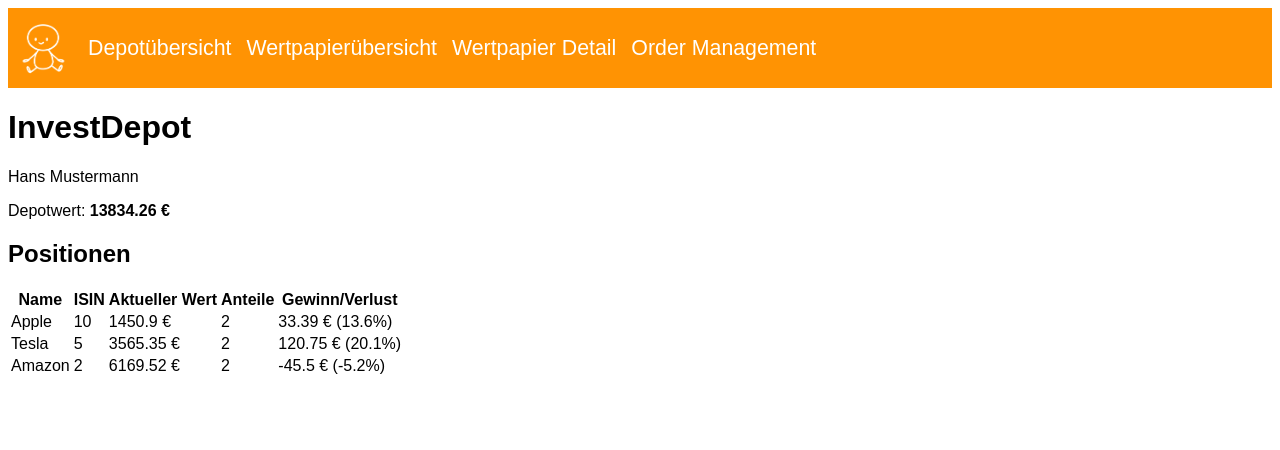
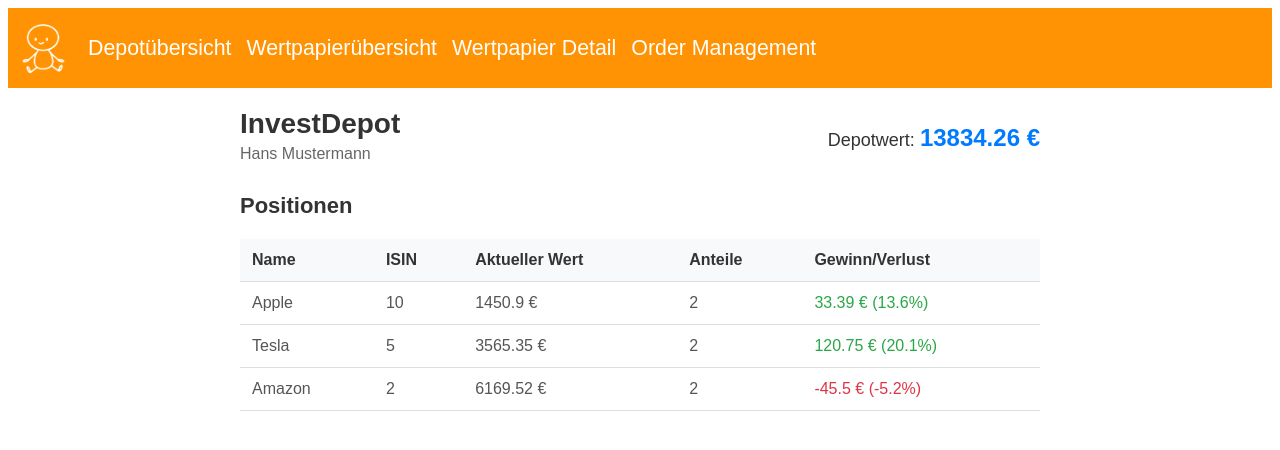
Before and after one commit to djthomann/FinancePepjekt, a Vue app in the folder frontend/: page /depot-uebersicht in a window 1280 px wide. Shown: the top 450 px of the page. Built offline with nearby package versions, Linux system fonts and the light colour scheme; the HTML template or start-up script is replaced by a standard one.

Commit message:
FEATURE: Add style to DepotUebersicht and WertpapierUebersicht

```diff
--- a/frontend/package.json
+++ b/frontend/package.json
@@ -28,6 +28,7 @@
     "eslint-plugin-vue": "^9.30.0",
     "npm-run-all2": "^7.0.1",
     "prettier": "^3.3.3",
+    "sass-embedded": "^1.83.1",
     "typescript": "~5.6.3",
     "vite": "^6.0.1",
     "vite-plugin-vue-devtools": "^7.6.5",
--- a/frontend/src/components/DepotUebersicht.vue
+++ b/frontend/src/components/DepotUebersicht.vue
@@ -1,11 +1,11 @@
 <template>
-      <div>
-            <div>
-                  <div>
+      <div class="invest-depot">
+            <div class="header">
+                  <div class="title">
                         <h1>InvestDepot</h1>
                         <p>Hans Mustermann</p>
                   </div>
-                  <div>
+                  <div class="total-value">
                         <p>Depotwert: <strong>{{ totalValue }} €</strong></p>
                   </div>
             </div>
@@ -56,3 +56,7 @@ export default {
 };
 
 </script>
+
+<style lang="scss">
+@use "./style.scss";
+</style>
--- a/frontend/src/components/WertpapierUebersicht.vue
+++ b/frontend/src/components/WertpapierUebersicht.vue
@@ -1,4 +1,5 @@
 <template>
+  <div class="invest-depot">
       <div>
             <h1>Wertpapiere</h1>
             <div id="searchField">
@@ -30,6 +31,7 @@
                   </tbody>
             </table>
       </div>
+  </div>
 </template>
 
 <script lang="ts" setup>
@@ -51,3 +53,7 @@ function searchContent() {
 }
 
 </script>
+
+<style lang="scss">
+@use "./style.scss";
+</style>
--- /dev/null
+++ b/frontend/src/components/style.scss
@@ -0,0 +1,101 @@
+.invest-depot {
+  font-family: Arial, sans-serif;
+  max-width: 800px;
+  margin: 0 auto;
+  padding: 20px;
+
+  .header, > div:first-child {
+    display: flex;
+    justify-content: space-between;
+    align-items: center;
+    margin-bottom: 30px;
+
+    .title, h1 {
+      font-size: 28px;
+      color: #333;
+      margin: 0;
+    }
+
+    p {
+      font-size: 16px;
+      color: #666;
+      margin: 5px 0 0;
+    }
+
+    .total-value {
+      p {
+        font-size: 18px;
+        color: #333;
+
+        strong {
+          font-size: 24px;
+          color: #007bff;
+        }
+      }
+    }
+  }
+
+  #searchField {
+    display: flex;
+    align-items: center;
+    gap: 10px;
+
+    input {
+      padding: 8px;
+      border: 1px solid #ccc;
+      border-radius: 4px;
+      font-size: 14px;
+    }
+
+    .details-button {
+      padding: 8px 15px;
+      background-color: #007bff;
+      color: white;
+      border: none;
+      border-radius: 4px;
+      cursor: pointer;
+      font-size: 14px;
+      transition: background-color 0.3s;
+
+      &:hover {
+        background-color: #0056b3;
+      }
+    }
+  }
+
+  h2 {
+    font-size: 22px;
+    color: #333;
+    margin-bottom: 15px;
+  }
+
+  table {
+    width: 100%;
+    border-collapse: collapse;
+    margin-top: 20px;
+
+    th, td {
+      padding: 12px;
+      text-align: left;
+      border-bottom: 1px solid #ddd;
+    }
+
+    th {
+      background-color: #f8f9fa;
+      font-weight: bold;
+      color: #333;
+    }
+
+    td {
+      color: #555;
+    }
+
+    .positive {
+      color: #28a745;
+    }
+
+    .negative {
+      color: #dc3545;
+    }
+  }
+}
```
Also changed, not shown: 1 other file (tests, documents, lock files or other folders).
